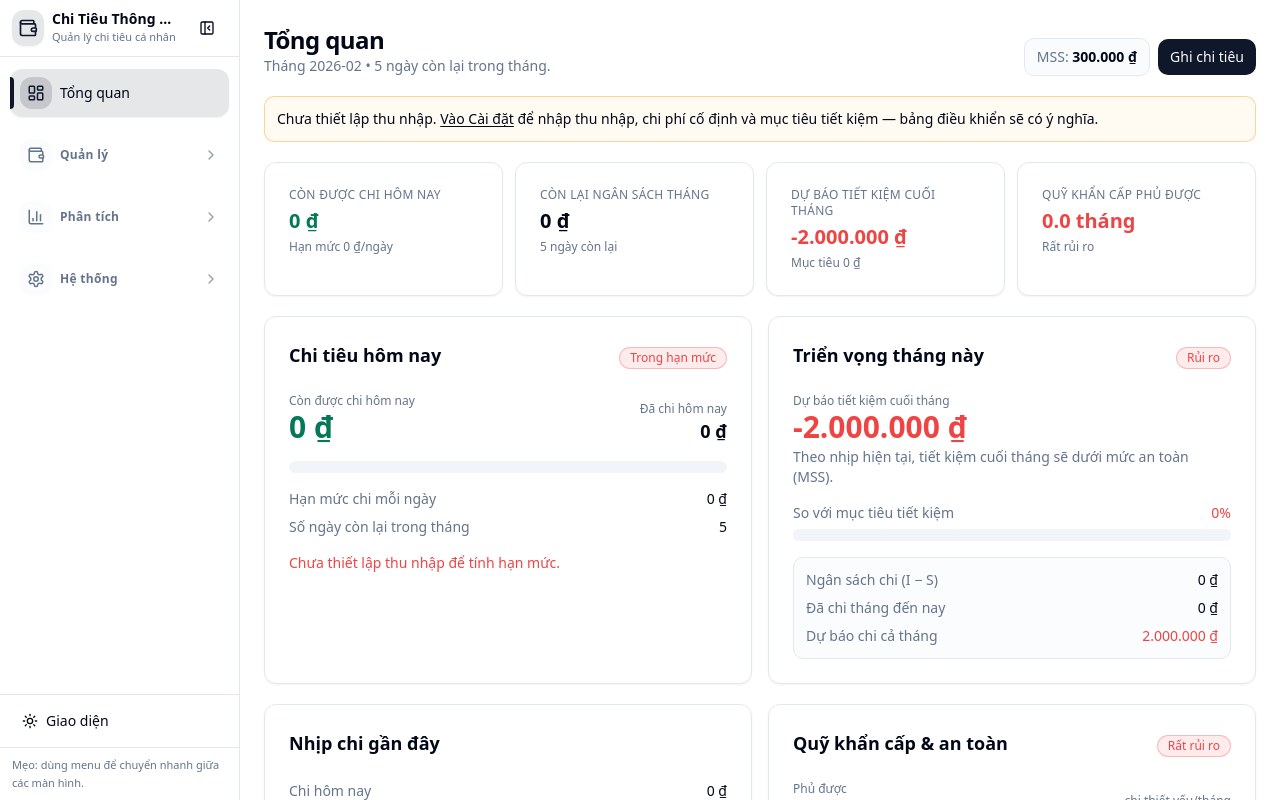
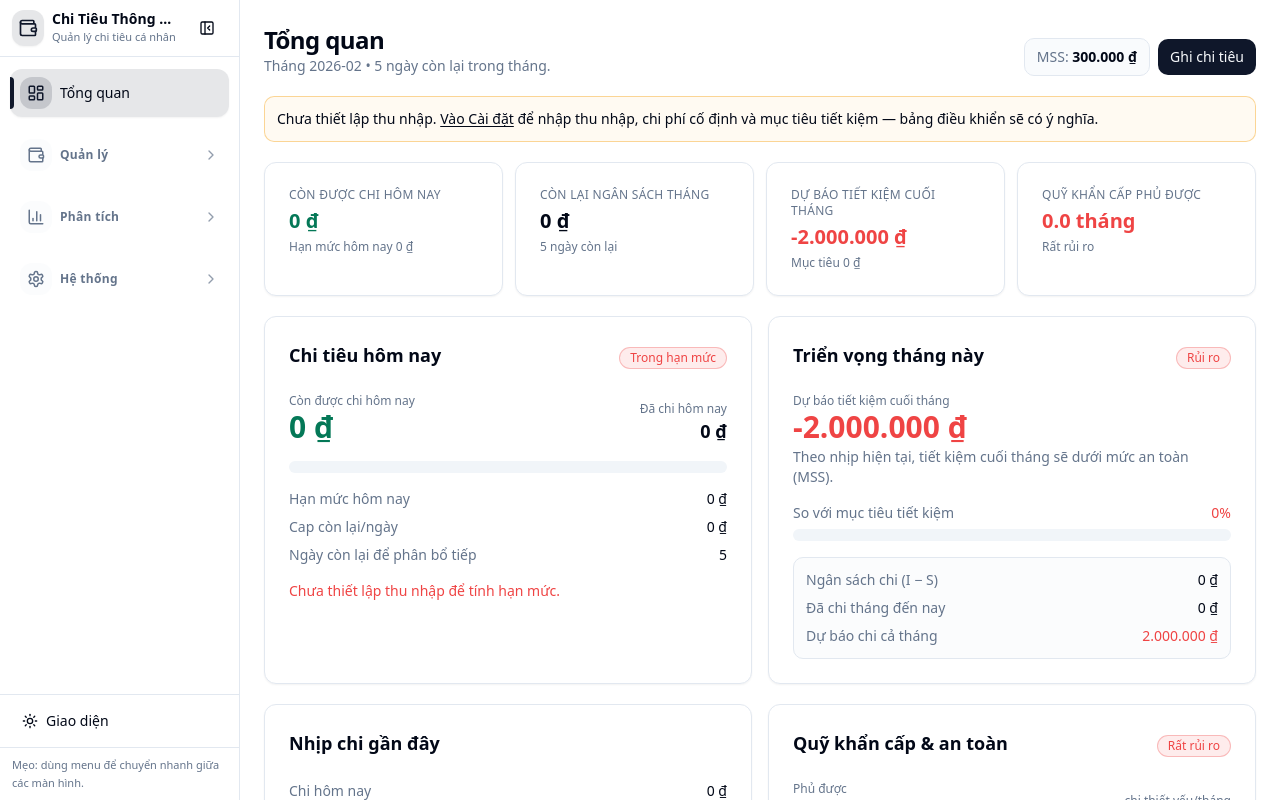
Before and after one commit to QuangThanhn485/MyFinance, a React (Vite) app: page /dashboard in a window 1280 px wide. Built offline with nearby package versions, Linux system fonts and the light colour scheme.

Commit message:
Add computeTodayDailySpendingCap function to dailySafeCap and integrate it into DashboardPage for improved daily spending calculations. Update tests to validate new functionality and ensure accurate cap management.

```diff
--- a/src/domain/finance/dailySafeCap.ts
+++ b/src/domain/finance/dailySafeCap.ts
@@ -145,6 +145,28 @@ export function computeRemainingDailySpendingCap(input: {
     remainingDaysInMonth,
     dailyTotalCapVnd,
   }
+}
+
+export function computeTodayDailySpendingCap(input: {
+  incomeVnd: number
+  savingsTargetVnd: number
+  monthTotalSpentVnd: number
+  todaySpentVnd: number
+  dayOfMonth: number
+  daysInMonth: number
+}): RemainingDailySpendingCapSnapshot {
+  const dim = normalizeFinanceDaysInMonth(input.daysInMonth)
+  const day = Math.min(dim, normalizeFinanceDay(input.dayOfMonth))
+  const monthTotalSpentVnd = clampMoneyVnd(input.monthTotalSpentVnd)
+  const todaySpentVnd = clampMoneyVnd(input.todaySpentVnd)
+  const spentBeforeTodayVnd = Math.max(0, monthTotalSpentVnd - todaySpentVnd)
+
+  return computeRemainingDailySpendingCap({
+    incomeVnd: input.incomeVnd,
+    savingsTargetVnd: input.savingsTargetVnd,
+    totalSpentVnd: spentBeforeTodayVnd,
+    remainingDaysInMonth: Math.max(1, dim - day + 1),
+  })
 }
 
 function normalizeRemainingBudgetVnd(value: number) {
--- a/src/pages/DashboardPage.tsx
+++ b/src/pages/DashboardPage.tsx
@@ -3,6 +3,7 @@ import { Link } from "react-router-dom"
 import { computeBudgets, computeEmergencyFund } from "@/domain/finance/finance"
 import {
   computeRemainingDailySpendingCap,
+  computeTodayDailySpendingCap,
   projectMonthEndFromPace,
   resolveEffectiveDailyTotalCapVnd,
 } from "@/domain/finance/dailySafeCap"
@@ -140,15 +141,29 @@ export default function DashboardPage() {
   })
   const spendingBudgetVnd = remainingDailyCap.spendingBudgetVnd
   const totalRemaining = remainingDailyCap.totalRemainingVnd
-  const shownDailyCap = resolveEffectiveDailyTotalCapVnd({
+  const shownFutureDailyCap = resolveEffectiveDailyTotalCapVnd({
     computedDailyTotalCapVnd: remainingDailyCap.dailyTotalCapVnd,
     appliedDailyTotalCapVnd: caps?.dailyTotalCapVnd,
   })
-  const remainingTodayVnd = shownDailyCap - todaySpent
+  const todayDailyCap = computeTodayDailySpendingCap({
+    incomeVnd: budgets.incomeVnd,
+    savingsTargetVnd: savingsTarget,
+    monthTotalSpentVnd: totals.totalSpent,
+    todaySpentVnd: todaySpent,
+    dayOfMonth: dayContext.dayOfMonth,
+    daysInMonth: dayContext.daysInMonth,
+  })
+  const shownTodayDailyCap = resolveEffectiveDailyTotalCapVnd({
+    computedDailyTotalCapVnd: todayDailyCap.dailyTotalCapVnd,
+    appliedDailyTotalCapVnd: caps?.dailyTotalCapVnd,
+  })
+  const remainingTodayVnd = shownTodayDailyCap - todaySpent
   const todayUsagePct =
-    shownDailyCap > 0 ? clampPct((todaySpent / shownDailyCap) * 100) : todaySpent > 0 ? 100 : 0
+    shownTodayDailyCap > 0 ? clampPct((todaySpent / shownTodayDailyCap) * 100) : todaySpent > 0 ? 100 : 0
   const appliedCapLimiting =
-    caps?.dailyTotalCapVnd != null && caps.dailyTotalCapVnd < remainingDailyCap.dailyTotalCapVnd
+    caps?.dailyTotalCapVnd != null &&
+    (caps.dailyTotalCapVnd < remainingDailyCap.dailyTotalCapVnd ||
+      caps.dailyTotalCapVnd < todayDailyCap.dailyTotalCapVnd)
 
   // Dự báo cuối tháng: ngoại suy nhịp chi thực tế cho những ngày còn lại (KHÔNG coi toàn bộ tiền
   // chưa tiêu là tiết kiệm). Nếu đang chi vượt hạn mức thì dự báo tiết kiệm sẽ tụt theo.
@@ -194,14 +209,14 @@ export default function DashboardPage() {
   const wantsFreezeActive = !!(caps?.wantsFreezeUntil && today <= caps.wantsFreezeUntil)
 
   const dailyStatusTone: Tone =
-    !incomeConfigured || (shownDailyCap <= 0 && totalRemaining <= 0)
+    !incomeConfigured || (shownTodayDailyCap <= 0 && todayDailyCap.totalRemainingVnd <= 0)
       ? "danger"
       : remainingTodayVnd >= 0
         ? "ok"
         : "danger"
   const dailyStatusText = !incomeConfigured
     ? "Chưa thiết lập thu nhập để tính hạn mức."
-    : totalRemaining <= 0 && shownDailyCap <= 0
+    : todayDailyCap.totalRemainingVnd <= 0 && shownTodayDailyCap <= 0
       ? "Đã dùng hết ngân sách chi của tháng."
       : remainingTodayVnd >= 0
         ? `Hôm nay còn có thể chi ${formatVnd(remainingTodayVnd)}.`
@@ -257,7 +272,7 @@ export default function DashboardPage() {
         <MetricCard
           title="Còn được chi hôm nay"
           value={formatVnd(remainingTodayVnd)}
-          subValue={`Hạn mức ${formatVnd(shownDailyCap)}/ngày`}
+          subValue={`Hạn mức hôm nay ${formatVnd(shownTodayDailyCap)}`}
           tone={remainingTodayVnd < 0 ? "danger" : "ok"}
         />
         <MetricCard
@@ -309,8 +324,12 @@ export default function DashboardPage() {
             </div>
             <Progress value={todayUsagePct} />
             <div className="space-y-2 text-sm">
-              <LabelValueRow label="Hạn mức chi mỗi ngày" value={formatVnd(shownDailyCap)} />
-              <LabelValueRow label="Số ngày còn lại trong tháng" value={`${daysRemaining}`} />
+              <LabelValueRow label="Hạn mức hôm nay" value={formatVnd(shownTodayDailyCap)} />
+              <LabelValueRow
+                label={dayContext.dateHasExpense ? "Cap áp dụng từ ngày kế tiếp" : "Cap còn lại/ngày"}
+                value={formatVnd(shownFutureDailyCap)}
+              />
+              <LabelValueRow label="Ngày còn lại để phân bổ tiếp" value={`${daysRemaining}`} />
             </div>
             <div className={cn("text-sm font-medium", toneTextClass(dailyStatusTone))}>
               {dailyStatusText}
```
Also changed, not shown: 1 other file (tests, documents, lock files or other folders).
